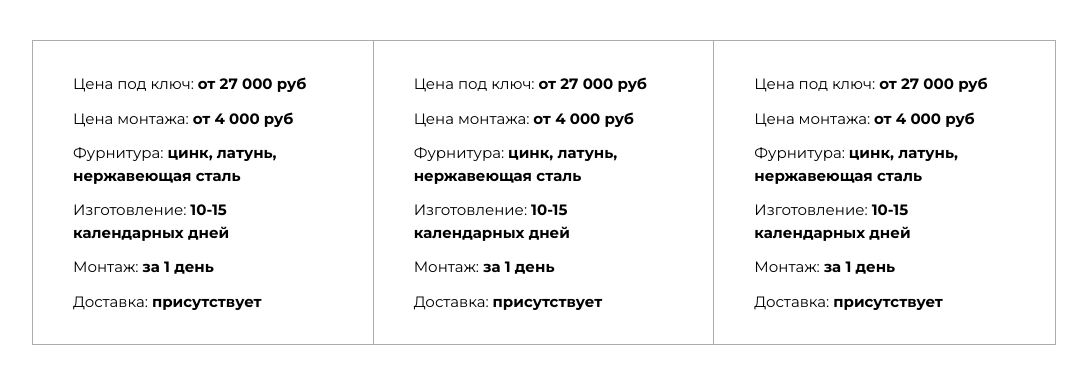
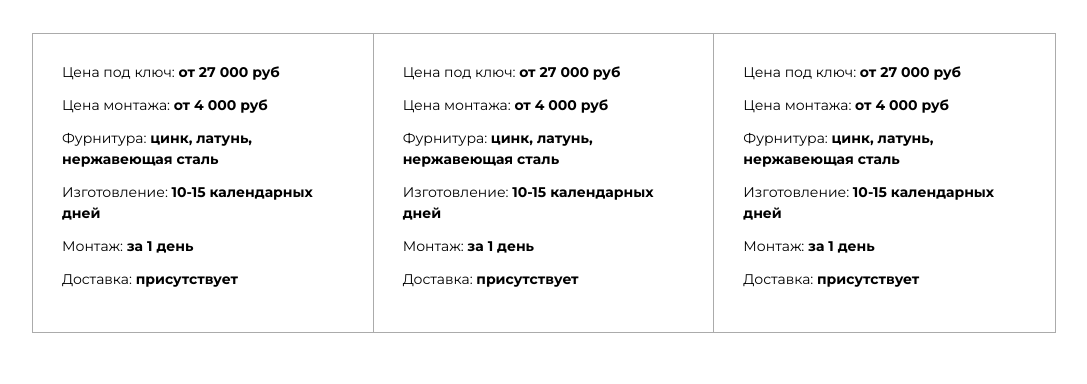
Before and after one commit to irrbis38/art6-block-harakteristiki-3stolbika, a plain HTML site: page index.html in a window 1280 px wide. Shown: the whole page, without its empty margins (96-1183 px from the left). Drawn offline with Linux system fonts and the light colour scheme.

Commit message:
feat: complete project

```diff
--- a/blocks_art6/block_harakteristiki-3stolbika_art6/css/main.scss
+++ b/blocks_art6/block_harakteristiki-3stolbika_art6/css/main.scss
@@ -34,16 +34,16 @@ body {
   padding: 46px 0;
   background-color: #fff;
 
-  @include xl {
-    padding: 40px 0;
+  @include lg {
+    padding: 33px 0;
   }
 
   @include md {
-    padding: 31px 0;
+    padding: 27px 0;
   }
 
   @include xs {
-    padding: 23px 0;
+    padding: 27px 0;
   }
 }
 
@@ -89,9 +89,9 @@ body {
     font-weight: 700;
   }
 
-  @include lg {
+  @include xl {
     p {
-      font-size: 15px;
+      font-size: 14px;
     }
   }
 
@@ -105,7 +105,7 @@ body {
 }
 
 .spec-three-columns__features {
-  padding: 30px 52px 35px 42px;
+  padding: 34px 46px 35px 41px;
 
   &:not(:last-child) {
     border-right: 1px solid #ababab;
@@ -120,21 +120,27 @@ body {
   }
 
   @include xl {
-    padding: 32px 44px 40px 42px;
-  }
-
-  @include lg {
-    padding: 32px 37px 31px 40px;
-  }
-
-  @include md {
-    padding: 30px 34px 33px 30px;
+    padding: 35px 38px 41px 35px;
 
     p {
       &:not(:last-child) {
         margin-bottom: 11px;
       }
     }
+  }
+
+  @include lg {
+    padding: 28px 37px 42px 29px;
+
+    p {
+      &:not(:last-child) {
+        margin-bottom: 12px;
+      }
+    }
+  }
+
+  @include md {
+    padding: 23px 25px 33px 22px;
   }
 
   @include xs {
```
Also changed, not shown: blocks_art6/block_harakteristiki-3stolbika_art6/css/main.css.
